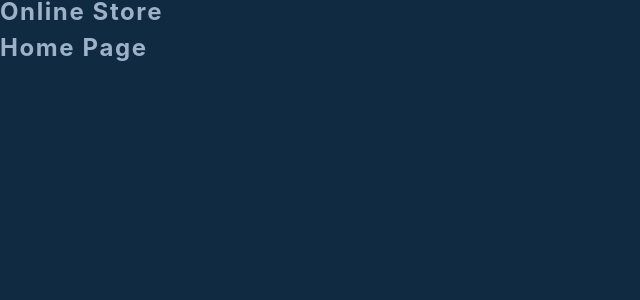
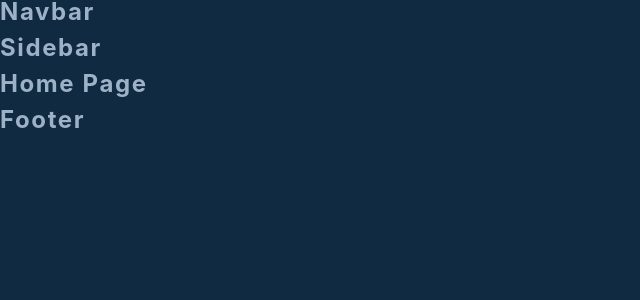
Before and after one commit to zgdino/e-commerce-store, a React (Create React App) app: page / in a window 1280 px wide. Shown: the top 300 px of the page, without its empty margins (0-640 px from the left). Built offline with nearby package versions, Linux system fonts and the light colour scheme.

Commit message:
Setup the Router

```diff
--- a/src/App.js
+++ b/src/App.js
@@ -16,10 +16,34 @@ import {
 
 function App() {
   return (
-    <div>
-      <h4>Online Store</h4>
-      <Home />
-    </div>
+    <Router>
+      <Navbar />
+      <Sidebar />
+      <Switch>
+        <Route exact path='/'>
+          <Home />
+        </Route>
+        <Route exact path='/about'>
+          <About />
+        </Route>
+        <Route exact path='/cart'>
+          <Cart />
+        </Route>
+        <Route exact path='/products'>
+          <Products />
+        </Route>
+        {/* route for SingleProducts is different - single-ing out specific product out of Products ... determined by :id; SingleProduct will have functionality to determine which product to be shown*/}
+        <Route exact path='/products/:id' children={<SingleProduct />} />
+        {/* Checkout component will eventually be wrapped in a PrivateRoute making sure that only logged in visitors have access */}
+        <Route exact path='/checkout'>
+          <Checkout />
+        </Route>
+        <Route path='*'>
+          <Error />
+        </Route>
+      </Switch>
+      <Footer />
+    </Router>
   )
 }
 
```
